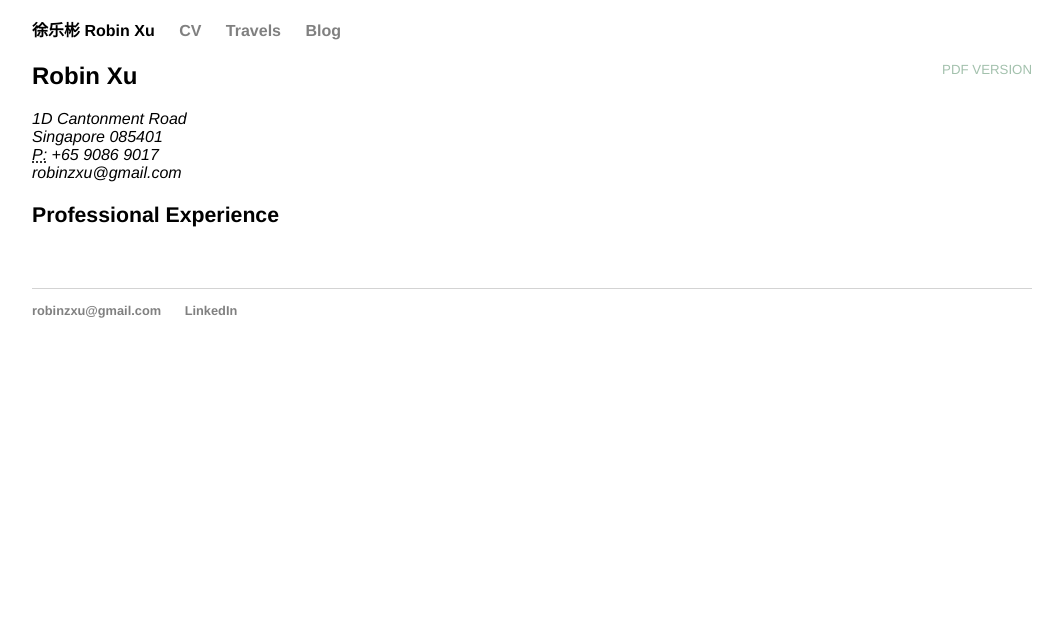
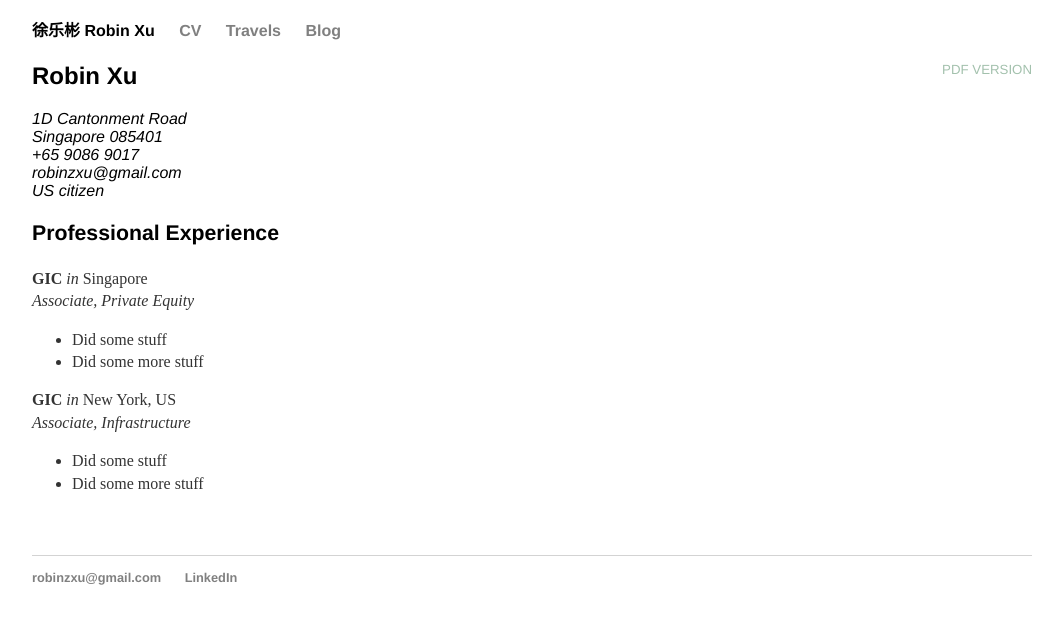
Before and after one commit to robinzxu/robinzxu.github.io, a Jekyll site: the page built from cv/index.html, in a window 1280 px wide. Shown: the top 624 px of the page, without its empty margins (108-1171 px from the left). Built offline with Jekyll 4.4.1, drawn with Linux system fonts in a browser that asks for light colours.

Commit message:
Update index.html

```diff
--- a/cv/index.html
+++ b/cv/index.html
@@ -10,10 +10,29 @@ title: CV
 <address>
 	1D Cantonment Road<br>
 	Singapore 085401<br>
-	<abbr title="phone">P:</abbr> +65 9086 9017<br>
-	<span class="obfuscate">robinzxu@gmail.com</span>
+	+65 9086 9017<br>
+	robinzxu@gmail.com<br>
+	US citizen
 </address>
 
 <h3>Professional Experience</h3>
+	<p>
+	<b>GIC</b> <i>in</i> Singapore<br>
+	<i>Associate, Private Equity</i>
+	<ul>
+		<li>Did some stuff
+		<li>Did some more stuff
+	</ul>
+	<p>
+
+	<p>
+	<b>GIC</b> <i>in</i> New York, US<br>
+	<i>Associate, Infrastructure</i>
+	<ul>
+		<li>Did some stuff
+		<li>Did some more stuff
+	</ul>
+	<p>
+
 
 </div>
```
